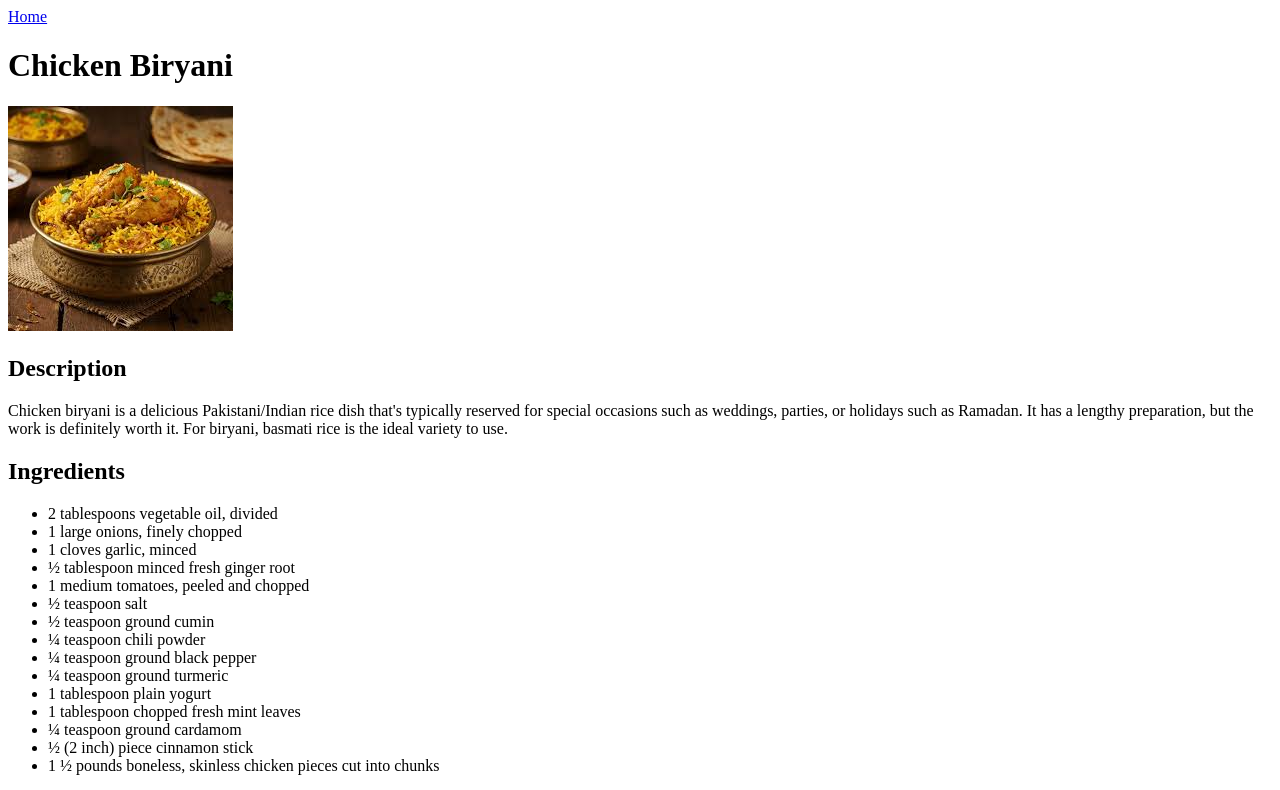
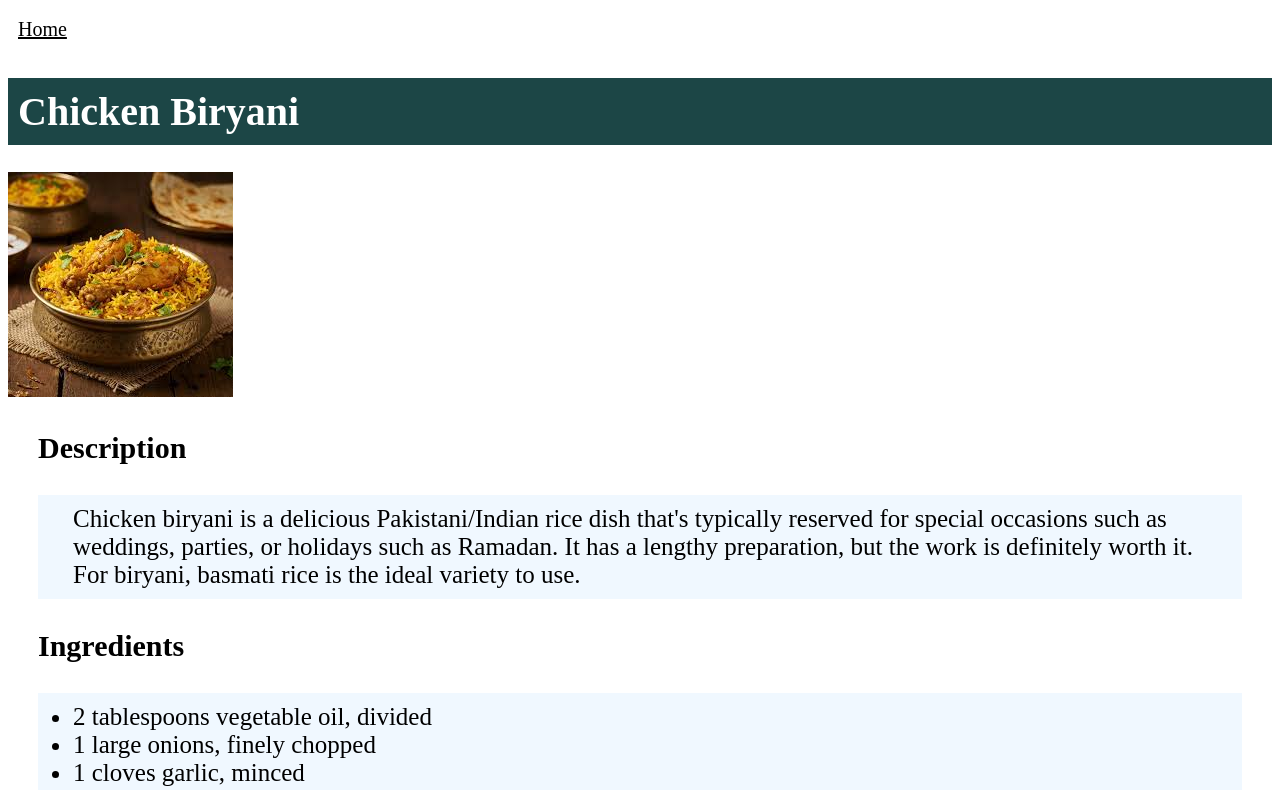
Before and after one commit to rashokanand/odin-recipes, a plain HTML site: page recipes/chickenbiryani.html in a window 1280 px wide. Shown: the top 790 px of the page. Drawn offline with Linux system fonts and the light colour scheme.

Commit message:
Add styles and link to recipes

```diff
--- a/recipes/chickenbiryani.html
+++ b/recipes/chickenbiryani.html
@@ -4,6 +4,7 @@
     <meta charset="UTF-8">
     <meta name="viewport" content="width=device-width, initial-scale=1.0">
     <title>Chicken Biryani Recipe</title>
+    <link rel="stylesheet" href="../styles.css">
 </head>
 <body>
     <header><a href="../index.html">Home</a></header>
--- a/styles.css
+++ b/styles.css
@@ -0,0 +1,28 @@
+ul, ol, p {
+    font-family: 'Times New Roman', Times, serif;
+    font-size: 25px;
+    background-color: aliceblue;
+    margin: 30px;
+    padding: 10px;
+    padding-left: 35px;
+}
+
+a {
+    color: rgb(0, 0, 0);
+    font-size: 20px;
+    display: block;
+    padding: 10px;
+}
+
+h1 {
+    font-size: 40px;
+    background-color: rgb(28, 70, 70);
+    color: white;
+    padding: 10px;
+    /* margin: 0; */
+}
+
+h2 {
+    font-size: 30px;
+    margin: 30px;
+}
```
Also changed, not shown: recipes/potatosalad.html (+1 -0 lines), recipes/tomatosoup.html (+1 -0 lines).
